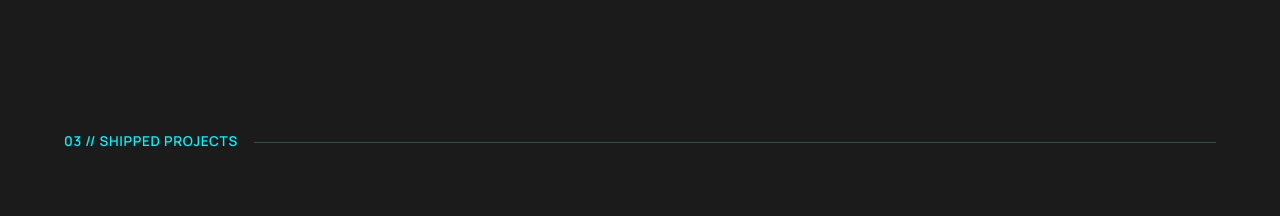
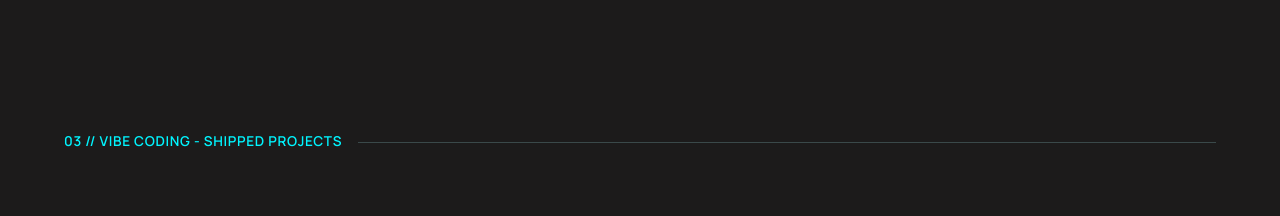
Before and after one commit to Delkoman88/personal-brand, a React (Vite) app: page / in a window 1280 px wide. Shown: the part 3540-3756 px from the top of the page. Built offline with nearby package versions, Linux system fonts and the light colour scheme.

Commit message:
fix: rename projects section to vibe coding - shipped projects

```diff
--- a/prerender.mjs
+++ b/prerender.mjs
@@ -338,7 +338,7 @@ function buildHomePage(posts) {
       <section id="projects" class="section-spacing bg-low">
         <div class="container">
           <div style="display: flex; align-items: center; gap: 1rem; margin-bottom: 4rem;">
-            <span class="label-text" style="color: var(--primary-container);">03 // Shipped Projects</span>
+            <span class="label-text" style="color: var(--primary-container);">03 // Vibe Coding - Shipped Projects</span>
             <div style="flex: 1; height: 1px; background-color: var(--outline-variant);"></div>
           </div>
           <div style="display: flex; flex-direction: column; gap: 1.5rem;">
--- a/src/sections/Projects.jsx
+++ b/src/sections/Projects.jsx
@@ -46,7 +46,7 @@ export default function Projects() {
       <div className="container">
 
         <div style={{ display: 'flex', alignItems: 'center', gap: '1rem', marginBottom: '4rem' }}>
-          <span className="label-text" style={{ color: 'var(--primary-container)' }}>03 // Shipped Projects</span>
+          <span className="label-text" style={{ color: 'var(--primary-container)' }}>03 // Vibe Coding - Shipped Projects</span>
           <div style={{ flex: 1, height: '1px', backgroundColor: 'var(--outline-variant)' }}></div>
         </div>
 
```
